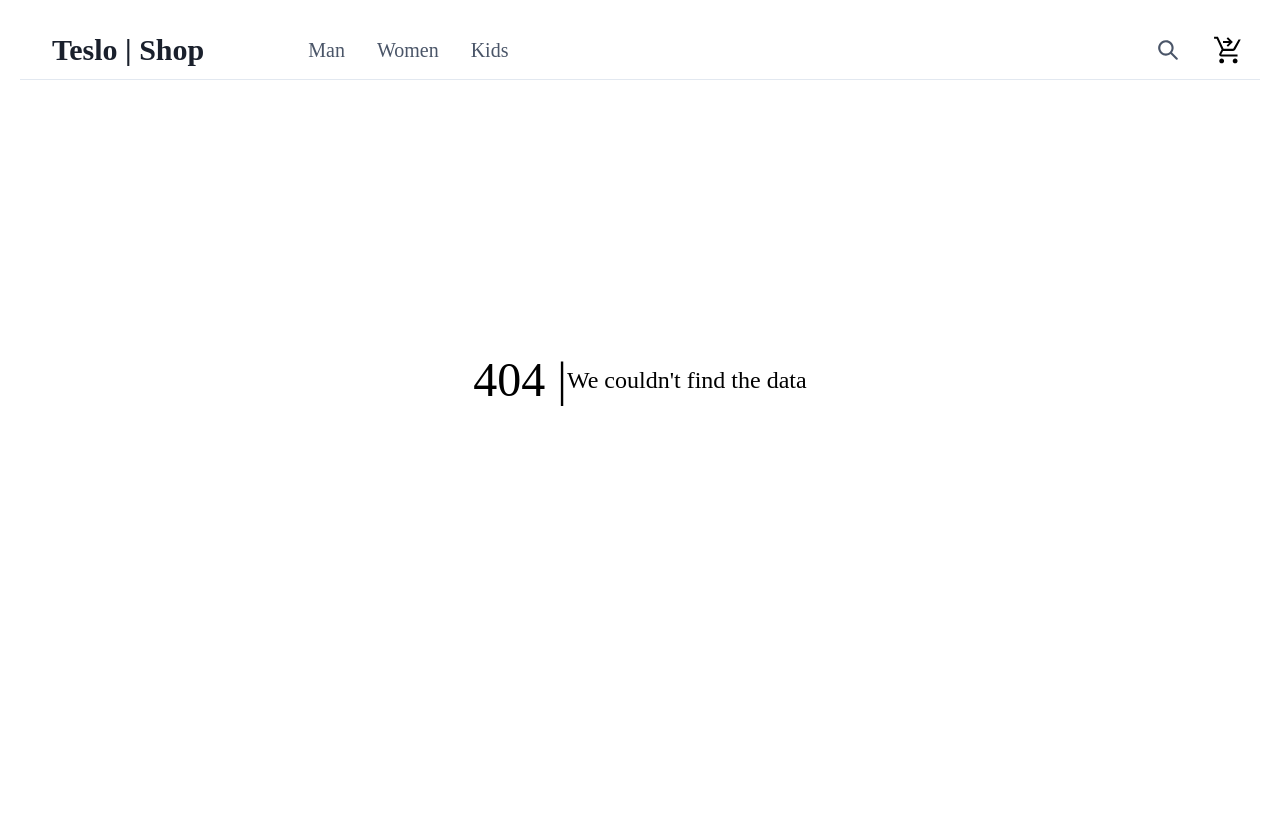
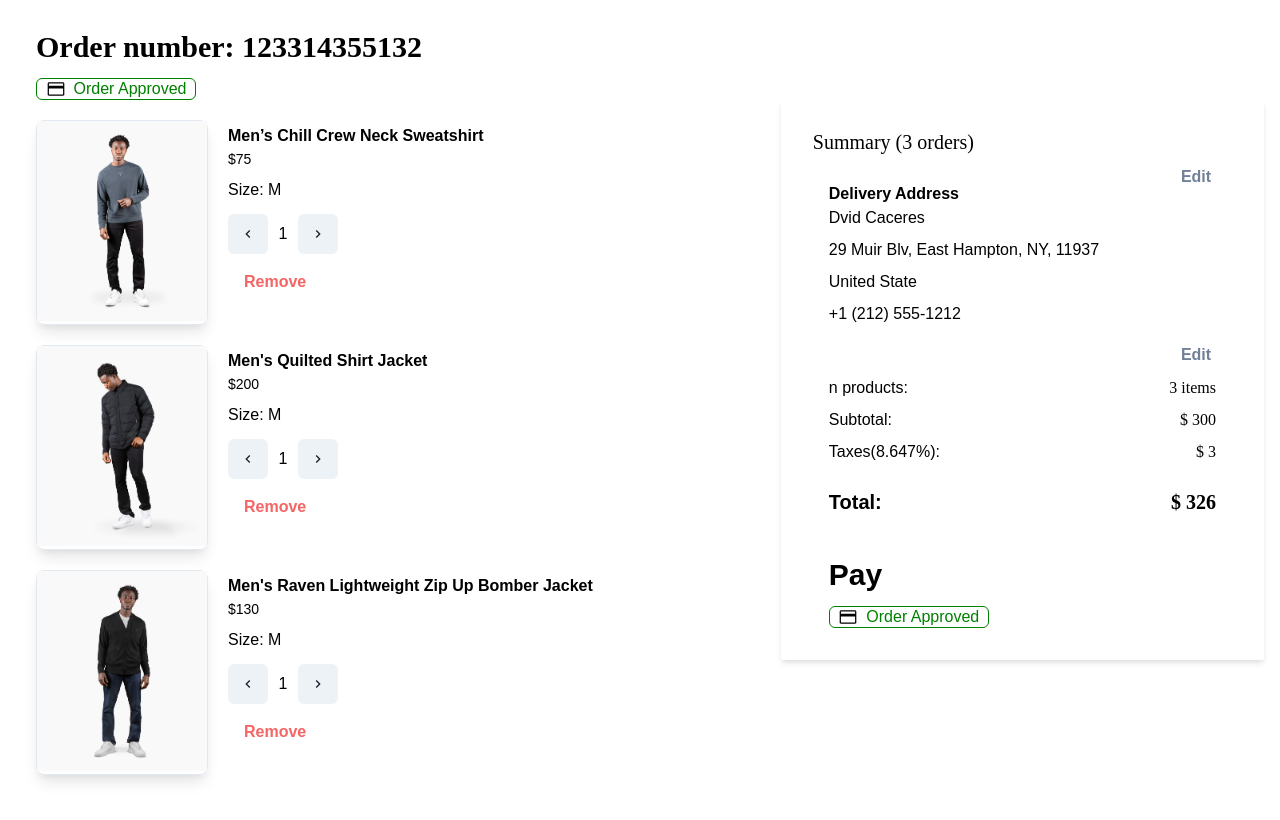
Before and after one commit to starks97/e-commerce, a Next.js app: page /orders/1 in a window 1280 px wide. Before the commit this address had no page. Shown: the top 820 px of the page. Built offline with nearby package versions, Linux system fonts and the light colour scheme.

Commit message:
feate[finish order page]

```diff
--- /dev/null
+++ b/src/components/orders/ApproveCard.tsx
@@ -0,0 +1,51 @@
+import { useState } from "react";
+
+import Image from "next/image";
+
+import { Box, Text } from "@chakra-ui/react";
+
+import creditOff from "../../assets/creditOff.svg";
+import creditOn from "../../assets/creditOn.svg";
+
+type Props = {};
+
+export default function ApproveCard({}: Props) {
+  const [isApproved, setIsApproved] = useState<boolean>(false);
+  return (
+    <>
+      {isApproved ? (
+        <Box
+          border="1px"
+          borderColor="red"
+          borderRadius="md"
+          maxW="10rem"
+          display="flex"
+          alignItems="center"
+          justifyContent="center"
+          marginTop={4}
+        >
+          <Image src={creditOff} width="20" height="20" />
+          <Text color="red" marginLeft="0.5rem">
+            Pending Order
+          </Text>
+        </Box>
+      ) : (
+        <Box
+          border="1px"
+          borderColor="green"
+          borderRadius="md"
+          maxW="10rem"
+          display="flex"
+          alignItems="center"
+          justifyContent="center"
+          marginTop={4}
+        >
+          <Image src={creditOn} width="20" height="20" />
+          <Text color="green" marginLeft="0.5rem">
+            Order Approved
+          </Text>
+        </Box>
+      )}
+    </>
+  );
+}
--- /dev/null
+++ b/src/components/orders/FinaleOrderSummary.tsx
@@ -0,0 +1,76 @@
+import Link from "next/link";
+
+import {
+  Flex,
+  Grid,
+  GridItem,
+  Box,
+  Text,
+  Container,
+  Divider,
+  Button,
+} from "@chakra-ui/react";
+import { IProduct } from "../../interfaces";
+
+import { CartList } from "../cart";
+import { OrderSummary } from "../cart";
+import ReviewData from "../checkout/ReviewData";
+import ApproveCard from "./ApproveCard";
+type Props = {};
+
+export default function FinaleOrderSummary({}: Props) {
+  return (
+    <Container maxW="80rem" marginTop={8}>
+      <Flex flexDirection="column">
+        <Text as="h1" fontFamily="Less" fontWeight={"bold"} fontSize="3xl">
+          Order number: 123314355132
+        </Text>
+      </Flex>
+      <ApproveCard />
+
+      <Grid
+        gridTemplateColumns={{
+          base: "repeat(1, 1fr)",
+          sm: "repeat (1, 1fr)",
+          md: "repeat(1, 1fr)",
+          lg: "60% 40%",
+          xl: "60% 40%",
+        }}
+        gap={5}
+      >
+        <CartList editable />
+        <GridItem>
+          <Flex
+            border="black"
+            borderRadius="sm"
+            boxShadow="md"
+            flexDirection="column"
+            p="2rem"
+          >
+            <Text fontSize="xl" fontFamily="Less" fontWeight="hairline">
+              Summary (3 orders)
+            </Text>
+            <Divider w="full" border="0.5px" borderColor="gray" />
+            <ReviewData />
+            <Flex justifyContent="end" alignItems="end" marginRight="1rem">
+              <Link href="/cart" passHref>
+                <Button variant="link" size="md">
+                  Edit
+                </Button>
+              </Link>
+            </Flex>
+
+            <OrderSummary />
+
+            <Box display="flex" flexDirection="column" marginLeft='1rem'>
+              <Text fontFamily='less' fontWeight="bold" fontSize='3xl'>
+                Pay
+              </Text>
+              <ApproveCard />
+            </Box>
+          </Flex>
+        </GridItem>
+      </Grid>
+    </Container>
+  );
+}
--- /dev/null
+++ b/src/components/orders/index.ts
@@ -0,0 +1,2 @@
+export { default as FinaleOrderSummary } from "./FinaleOrderSummary";
+export { default as ApproveCard } from "./ApproveCard";
--- a/src/pages/checkout/summary.tsx
+++ b/src/pages/checkout/summary.tsx
@@ -1,5 +1,3 @@
-
-
 
 import {SummaryItems} from '../../components/checkout'
 import { ShopLayout } from '../../components/layouts'
--- /dev/null
+++ b/src/pages/orders/[id].tsx
@@ -0,0 +1,16 @@
+
+import { ShopLayout } from "../../components/layouts";
+import { FinaleOrderSummary } from "../../components/orders";
+
+type Props = {};
+
+export default function orderPage({}: Props) {
+  return (
+    <ShopLayout
+      title="summary of purchase 123314355132"
+      pageDescription="summary of purchase 123314355132"
+    >
+      <FinaleOrderSummary />
+    </ShopLayout>
+  );
+}
```
Also changed, not shown: src/assets/creditOff.svg (added), src/assets/creditOn.svg (added).
